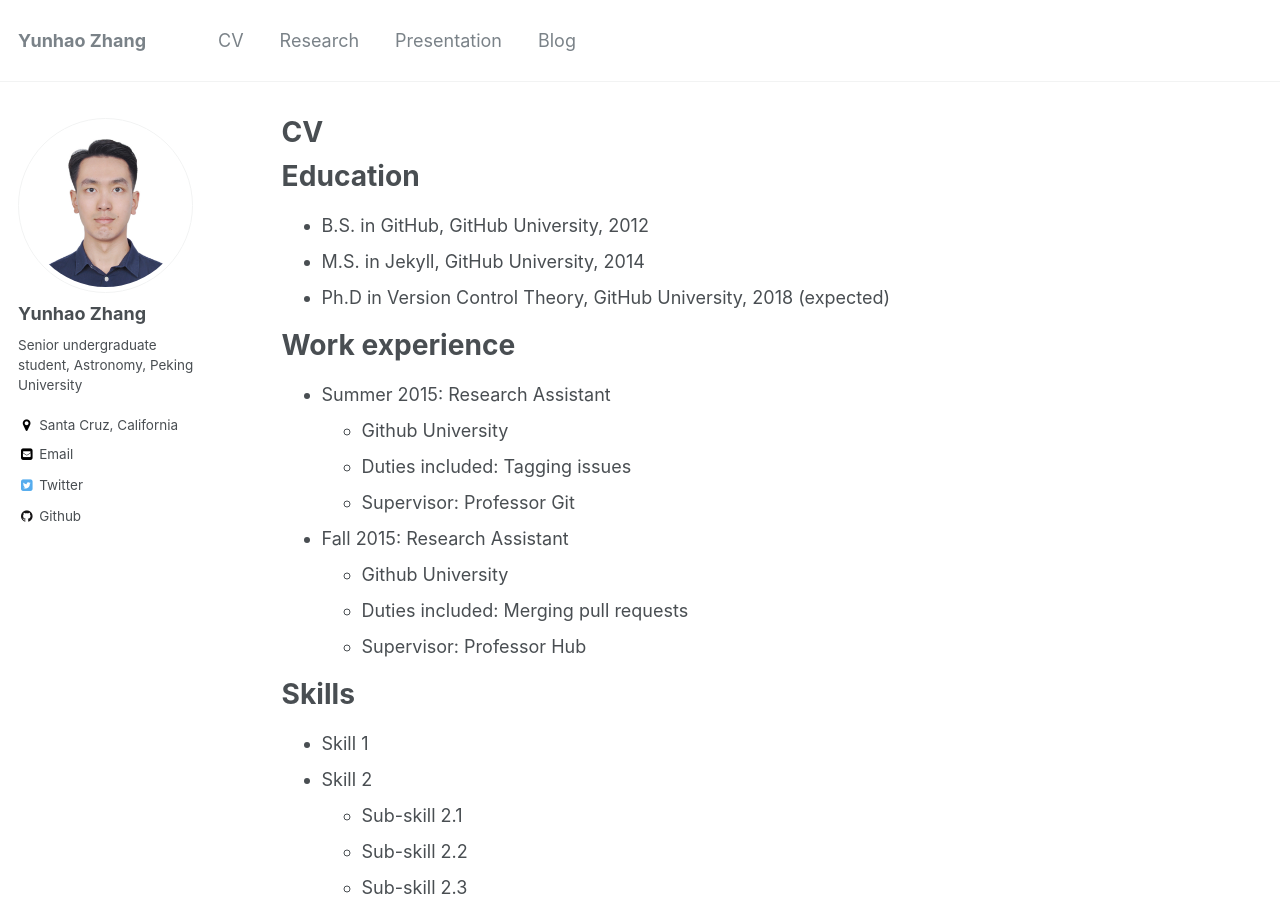
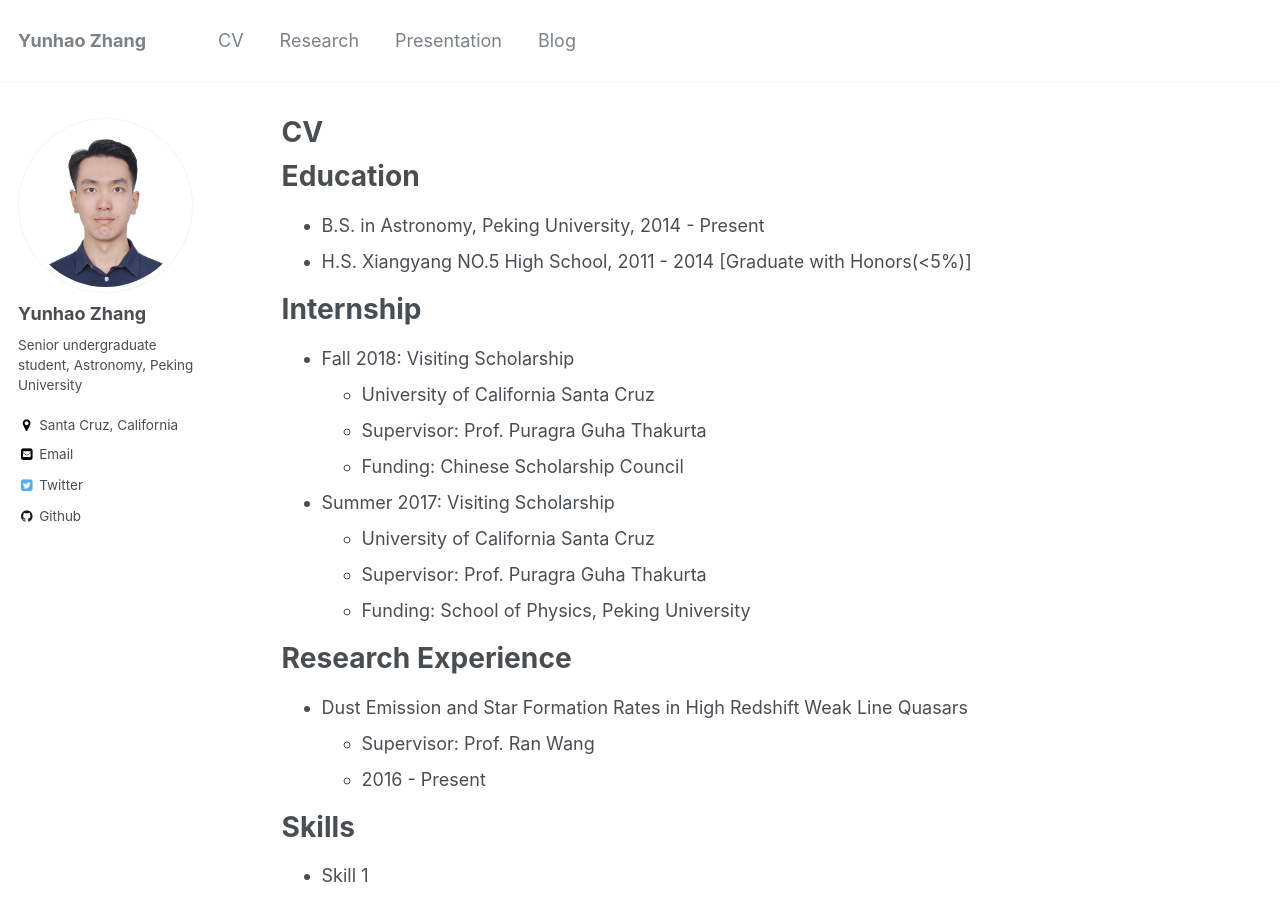
Before and after one commit to AstroCloudZhang/astrocloudzhang.github.io, a Jekyll site: the page built from _pages/cv.md, in a window 1280 px wide and 900 px high. Built offline with Jekyll 4.4.1, drawn with Linux system fonts in a browser that asks for light colours.

Commit message:
Update cv.md

```diff
--- a/_pages/cv.md
+++ b/_pages/cv.md
@@ -11,21 +11,26 @@ redirect_from:
 
 Education
 ======
-* B.S. in GitHub, GitHub University, 2012
-* M.S. in Jekyll, GitHub University, 2014
-* Ph.D in Version Control Theory, GitHub University, 2018 (expected)
+* B.S. in Astronomy, Peking University, 2014 - Present
+* H.S. Xiangyang NO.5 High School, 2011 - 2014 [Graduate with Honors(<5%)]
 
-Work experience
+Internship
 ======
-* Summer 2015: Research Assistant
-  * Github University
-  * Duties included: Tagging issues
-  * Supervisor: Professor Git
+* Fall 2018: Visiting Scholarship
+  * University of California Santa Cruz
+  * Supervisor: Prof. Puragra Guha Thakurta
+  * Funding: Chinese Scholarship Council
 
-* Fall 2015: Research Assistant
-  * Github University
-  * Duties included: Merging pull requests
-  * Supervisor: Professor Hub
+* Summer 2017: Visiting Scholarship
+  * University of California Santa Cruz
+  * Supervisor: Prof. Puragra Guha Thakurta
+  * Funding: School of Physics, Peking University
+
+Research Experience
+======
+* Dust Emission and Star Formation Rates in High Redshift Weak Line Quasars
+  * Supervisor: Prof. Ran Wang
+  * 2016 - Present
 
 Skills
 ======
```
